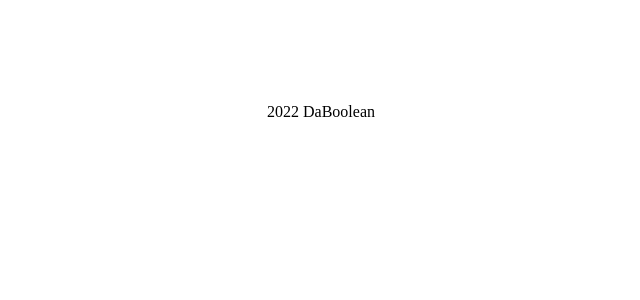
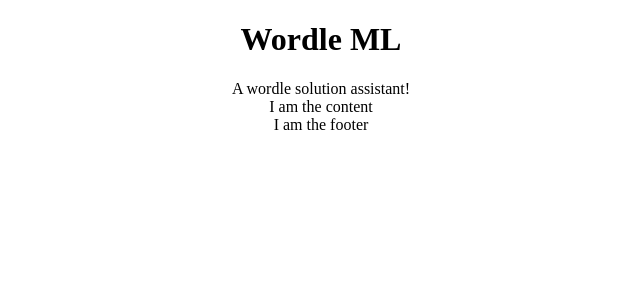
Before and after one commit to brdoney/WordML, a React (Create React App) app in the folder extension/: page / in a window 1280 px wide. Shown: the top 300 px of the page, without its empty margins (319-959 px from the left). Built offline with nearby package versions, Linux system fonts and the light colour scheme.

Commit message:
Redo the file structure

```diff
--- a/extension/src/App.js
+++ b/extension/src/App.js
@@ -1,18 +1,14 @@
-import './assets/css/App.css';
+import './assets/css/main.css';
+import Header from './components/Header';
+import Content from './components/Content';
+import Footer from './components/Footer';
 
 function App() {
   return (
-    <div className="App">
-      <div class="main-header">
-        <h1>WordML Helper</h1>
-        <p>A Wordle guessing helper</p>
-      </div>
-      <div class="main-content">
-
-      </div>
-      <div class="main-footer">
-        <p>2022 DaBoolean</p>
-      </div>
+    <div class="app">
+      <Header />
+      <Content />
+      <Footer />
     </div>
   );
 }
--- a/extension/src/assets/css/App.css
+++ /dev/null
@@ -1,30 +0,0 @@
-.App {
-  text-align: center;
-}
-
-.logo {
-  height: 50vmin;
-  pointer-events: none;
-}
-
-.main-header {
-  height: 2em;
-  /* display: flex;
-  flex-direction: column;
-  align-items: center;
-  justify-content: center; */
-  font-size: calc(10px + 2vmin);
-  color: white;
-}
-
-.main-content {
-
-}
-
-.main-footer {
-
-}
-
-.App-link {
-  color: #61dafb;
-}
--- /dev/null
+++ b/extension/src/assets/css/main.css
@@ -0,0 +1,38 @@
+.app {
+    text-align: center;
+  }
+
+  .logo {
+    height: 50vmin;
+    pointer-events: none;
+  }
+
+  .main-header {
+    height: 2em;
+    margin-bottom: 10px;
+    /* display: flex;
+    flex-direction: column;
+    align-items: center;
+    justify-content: center; */
+  }
+
+  .main-header h1 {
+    margin-bottom: 5px;
+  }
+
+  .main-header p {
+    font-size: smaller;
+    font-style: italic;
+  }
+
+  .main-content {
+
+  }
+
+  .main-footer {
+
+  }
+
+  .App-link {
+    color: #61dafb;
+  }
--- /dev/null
+++ b/extension/src/components/Content.js
@@ -0,0 +1,11 @@
+import '../assets/css/Content.css';
+
+function content() {
+  return (
+    <div class="content">
+      <p1>I am the content</p1>
+    </div>
+  );
+}
+
+export default content;
--- /dev/null
+++ b/extension/src/components/Footer.js
@@ -0,0 +1,11 @@
+import '../assets/css/Footer.css';
+
+function footer() {
+  return (
+    <div class="footer">
+      <p1>I am the footer</p1>
+    </div>
+  );
+}
+
+export default footer;
--- /dev/null
+++ b/extension/src/components/Header.js
@@ -0,0 +1,12 @@
+import '../assets/css/Header.css';
+
+function header() {
+  return (
+    <div class="header">
+        <h1>Wordle ML</h1>
+        <p1>A wordle solution assistant!</p1>
+    </div>
+  );
+}
+
+export default header;
--- a/extension/src/index.js
+++ b/extension/src/index.js
@@ -1,6 +1,6 @@
 import React from 'react';
 import ReactDOM from 'react-dom';
-import './assets/css/App.css';
+import './assets/css/main.css';
 import App from './App';
 import reportWebVitals from './reportWebVitals';
 
```
Also changed, not shown: extension/src/assets/css/Content.css (added), extension/src/assets/css/Footer.css (added), extension/src/assets/css/Header.css (added).
